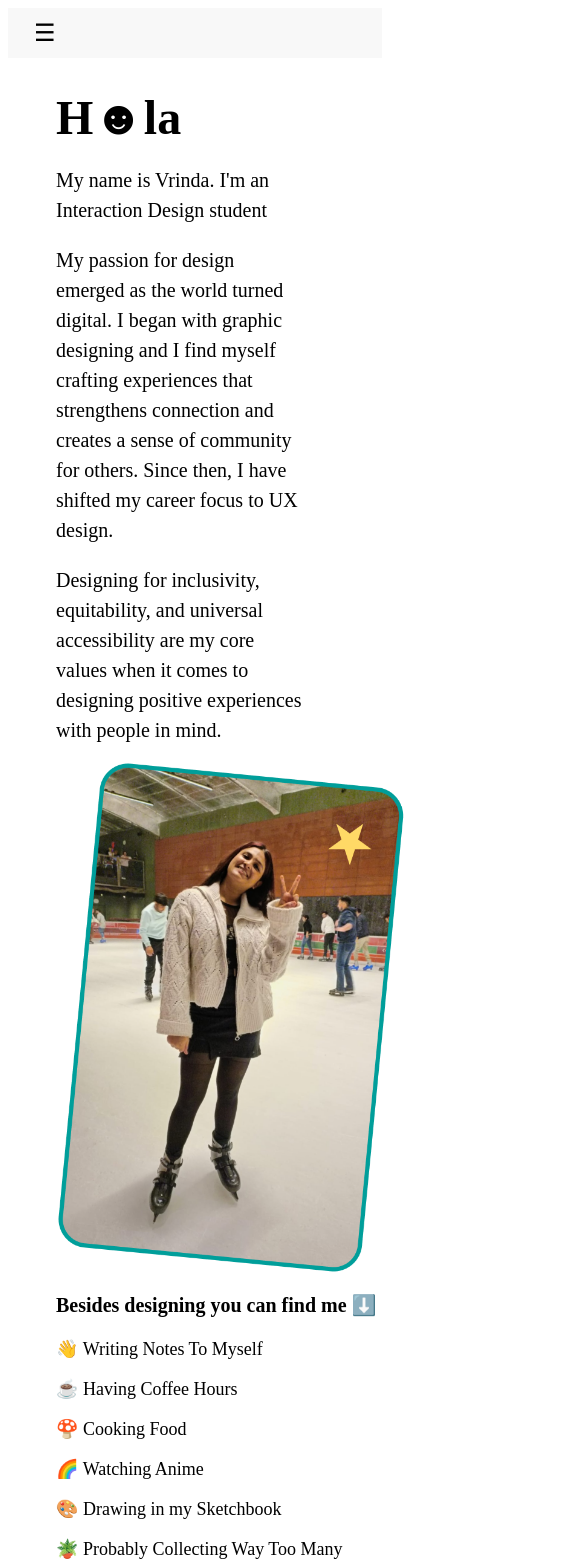
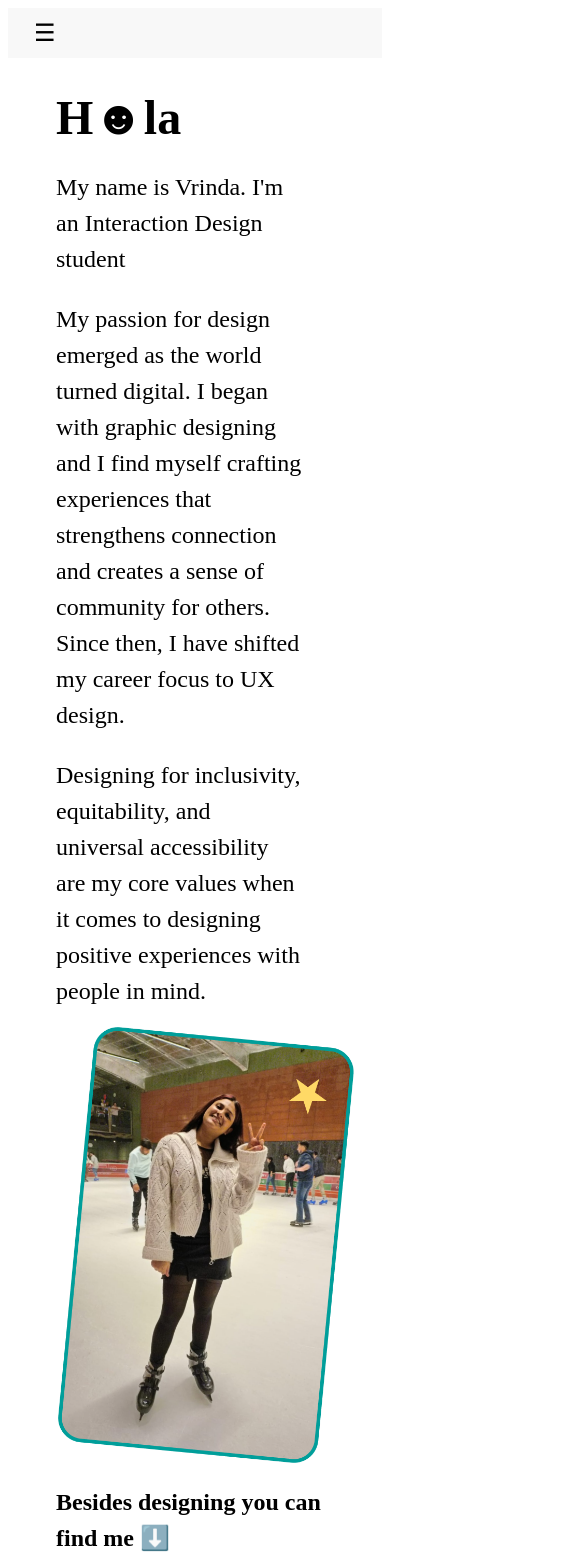
Before and after one commit to satyam0500/Vrinda-portfolio, a React (Vite) app: page /about-me in a window 390 px wide. Shown: the top 1561 px of the page, 585 px wide, since content can reach past the window. Built offline with nearby package versions, Linux system fonts and the light colour scheme.

Commit message:
Update aboutme.css

```diff
--- a/src/aboutme.css
+++ b/src/aboutme.css
@@ -27,7 +27,7 @@
       margin-bottom: 20px;
   }
   .texts{
-      font-size: 20px;
+      font-size: 24px;
       margin-bottom: 16px;
       line-height: 150%;
       padding-right: 20px;
@@ -50,6 +50,7 @@
       float: none;
       margin: 0 auto; /* Center the image on smaller screens */
       display: block;
+      width: 300px;
     }
   }
 
```
